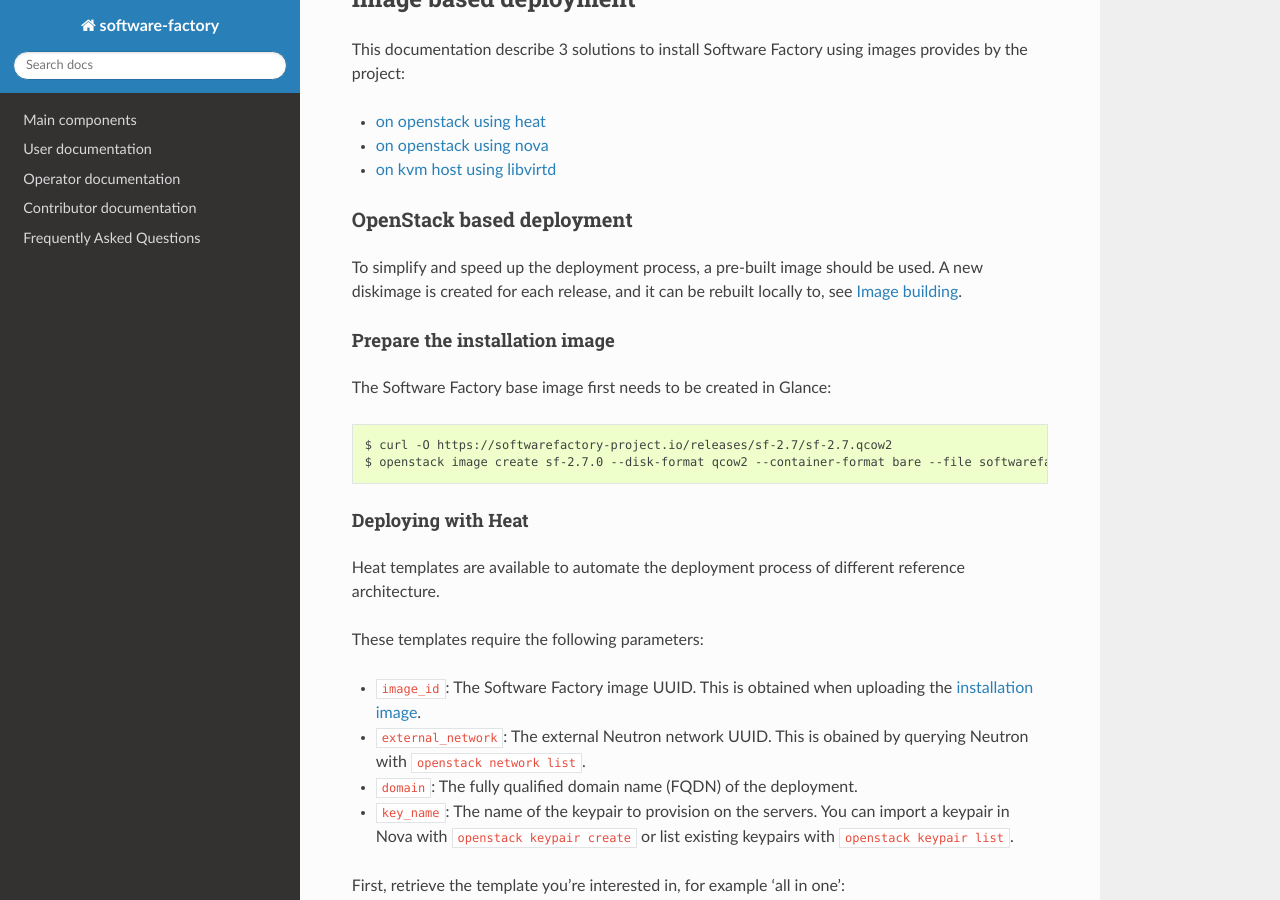
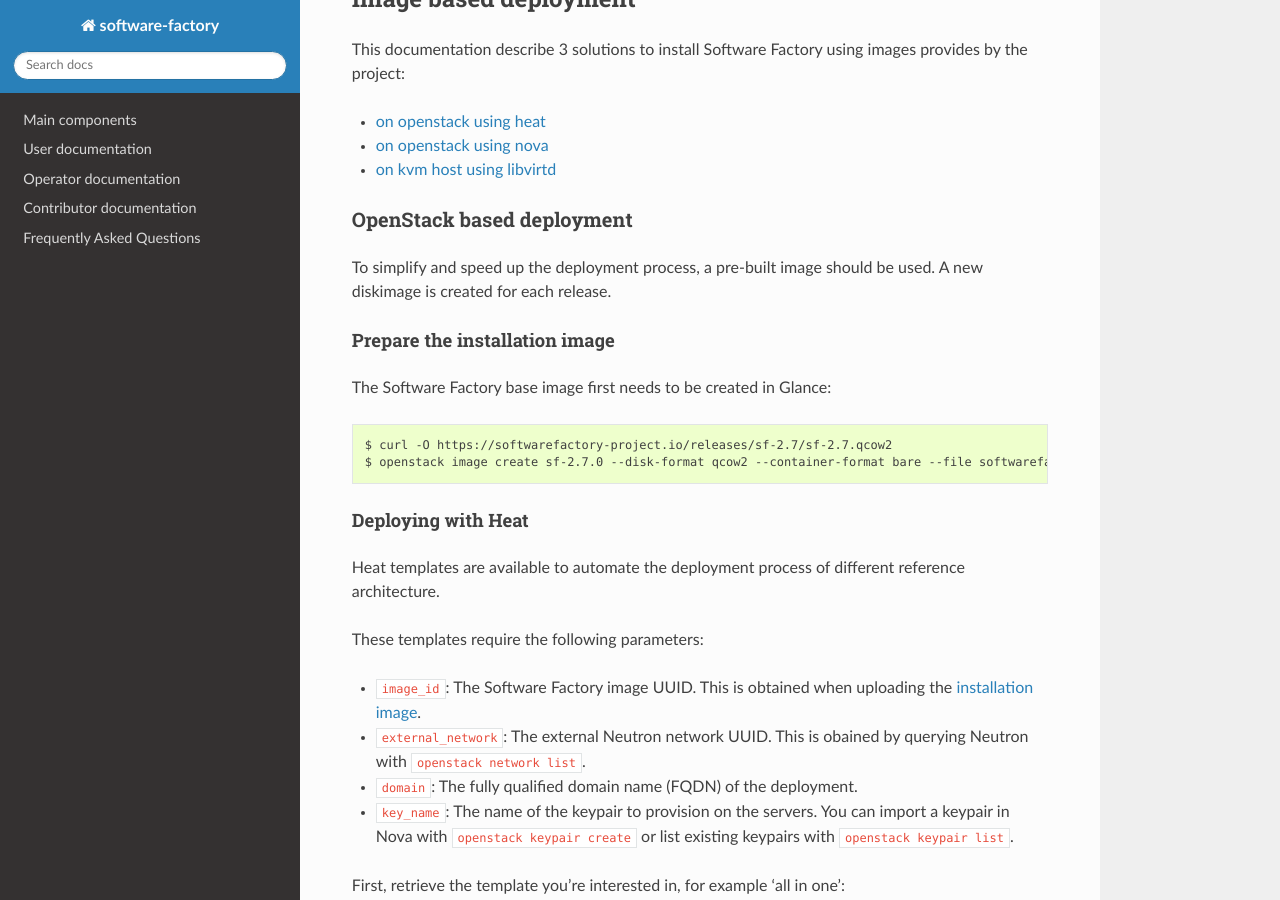
Before and after one commit to softwarefactory-project/sf-docs, a Sphinx documentation site: the page built from docs/operator/deployment.rst, in a window 1280 px wide and 900 px high, scrolled down 791 px. Built offline with Sphinx 7.4.7 and the Read the Docs theme 2.0.0, drawn with Linux system fonts in a browser that asks for light colours.

Commit message:
cleanup build image from sf-elements
- the image is now build using virt-customize, so we can clean the build
  image part using sf-element

Change-Id: I8bfe0204a4448b988f30b9431d30f44e3635a666
Depends-on: I11b256f37e2a70e99332b3b7b49fea4a1454533e

```diff
--- a/docs/operator/deployment.rst
+++ b/docs/operator/deployment.rst
@@ -55,8 +55,7 @@
 --------------------------
 
 To simplify and speed up the deployment process, a pre-built image should be used.
-A new diskimage is created for each release, and it can be rebuilt locally to,
-see :ref:`Image building<sfdib>`.
+A new diskimage is created for each release.
 
 
 .. _deployment_image_based_install_image:
```
Also changed, not shown: docs/operator/image_build.rst (deleted, +0 -20 lines).
